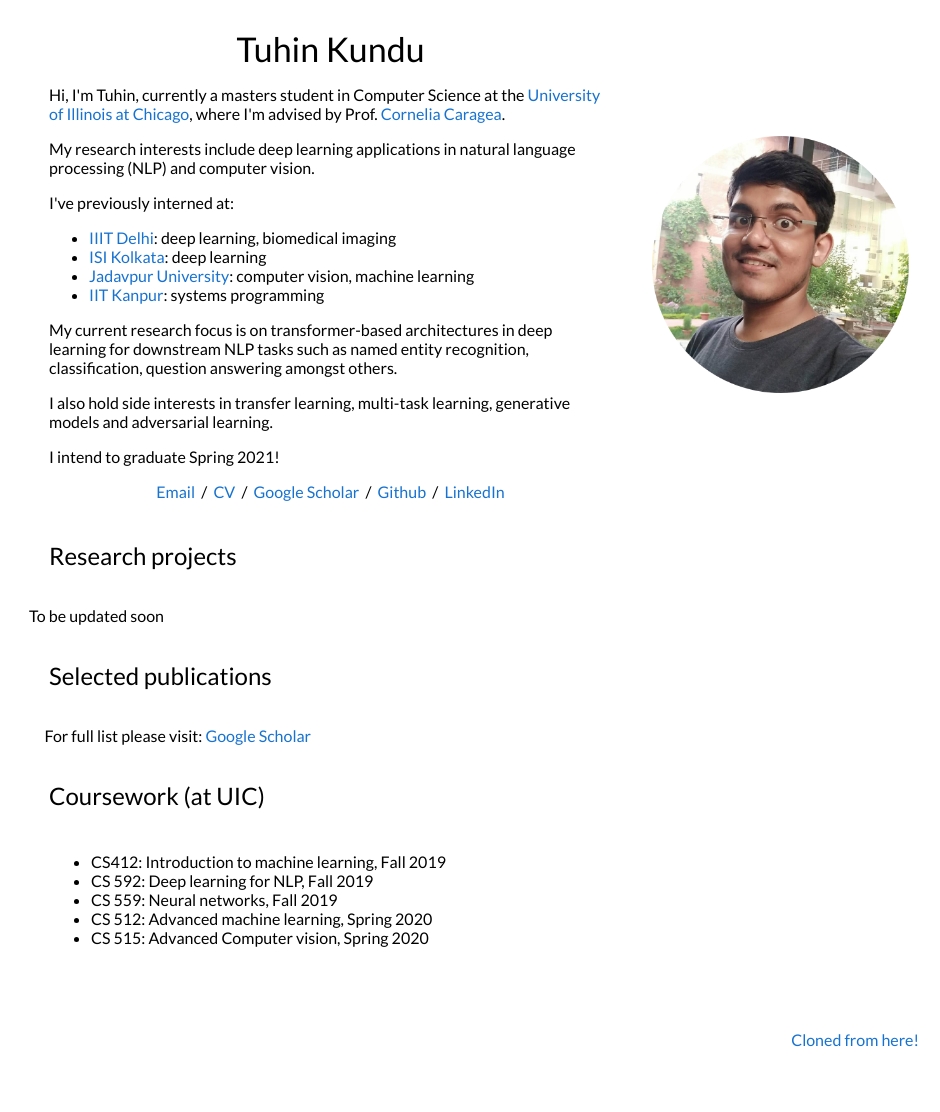
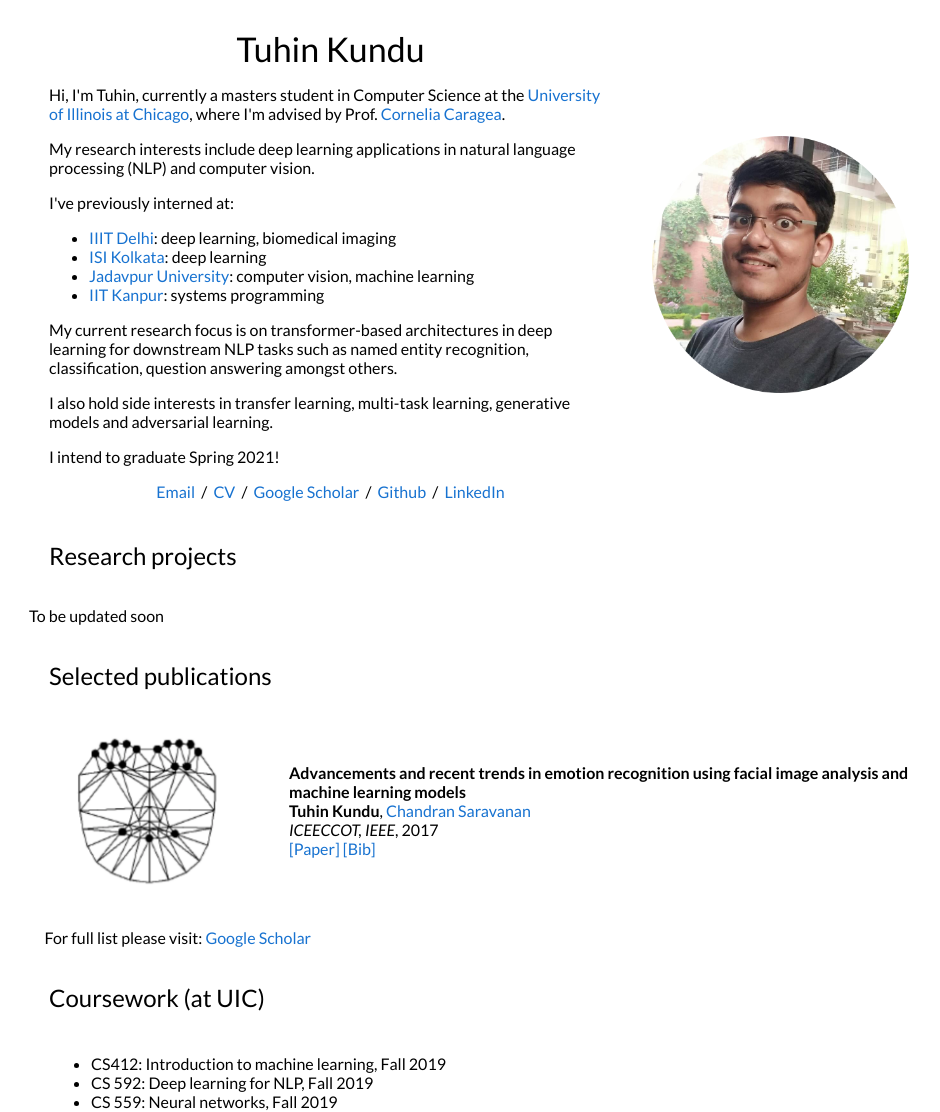
Before and after one commit to TuhinKundu/tuhinkundu.github.io, a plain HTML site: page index.html in a window 1280 px wide. Shown: the top 1112 px of the page, without its empty margins (161-1101 px from the left). Before the commit the page ends 1067 px from the top, so only its background shows below. Drawn offline with Linux system fonts and the light colour scheme.

Commit message:
checking updates

```diff
--- a/index.html
+++ b/index.html
@@ -171,6 +171,22 @@
 
         <table id="papers" width="100%" align="center" border="0" cellspacing="0" cellpadding="20">
 
+          <tr>
+            <td width="25%" valign="top">
+              <img id="paper_img" src='images/review.png' height="45%">
+            </td>
+
+            <td width="75%" valign="center">
+              <papertitle>Advancements and recent trends in emotion recognition using facial image analysis and machine learning models</papertitle>
+              <br>
+                <strong>Tuhin Kundu</strong>, <a href="https://sites.google.com/view/drcs">Chandran Saravanan</a>
+              <br>
+              <em><i>ICEECCOT</i>, IEEE</em>, 2017
+              <br>
+              <a href="https://ieeexplore.ieee.org/abstract/document/8284512">[Paper]</a>
+              <a href="files/review_bib.txt">[Bib]</a>
+            </td>
+          </tr>
 
       </table>
 
```
